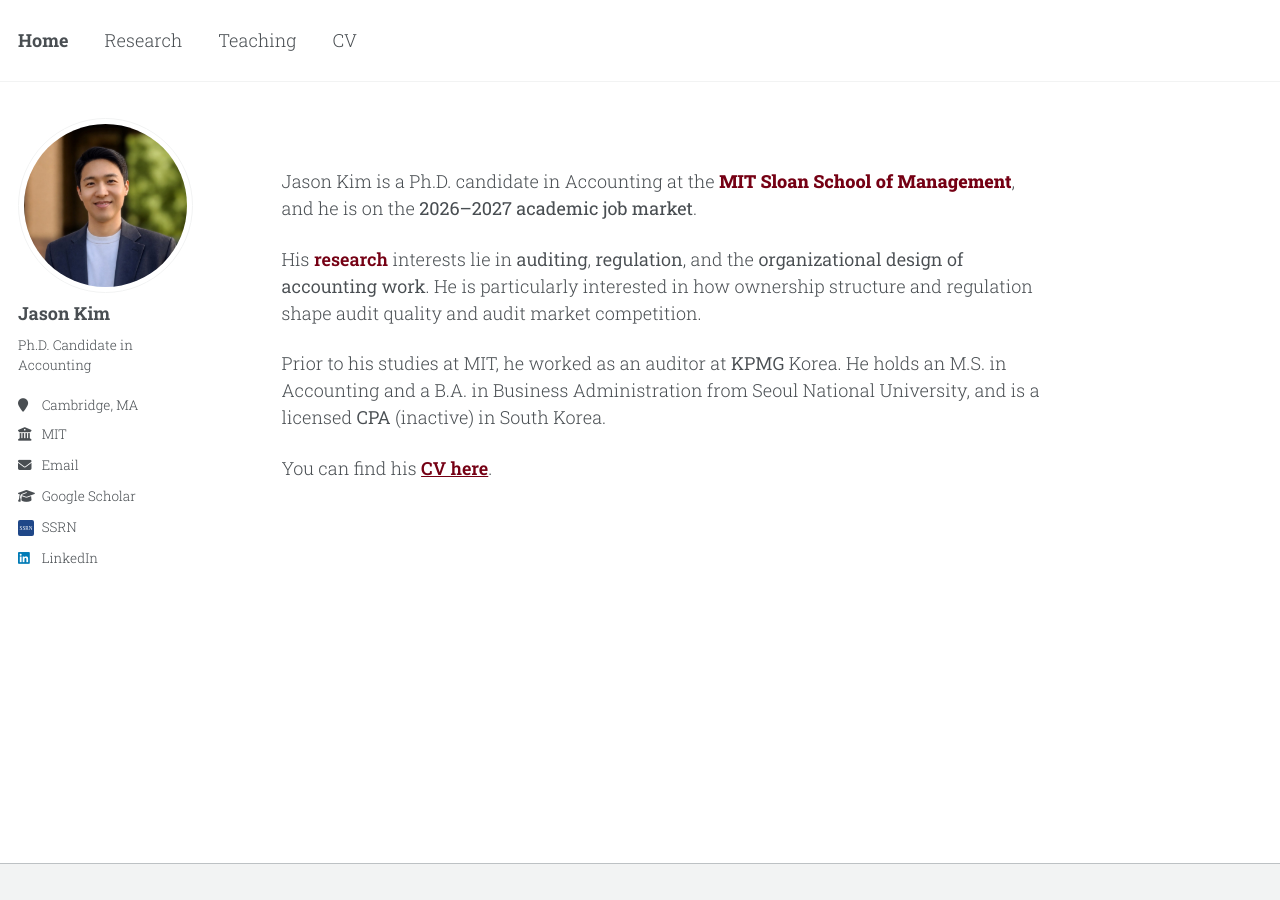
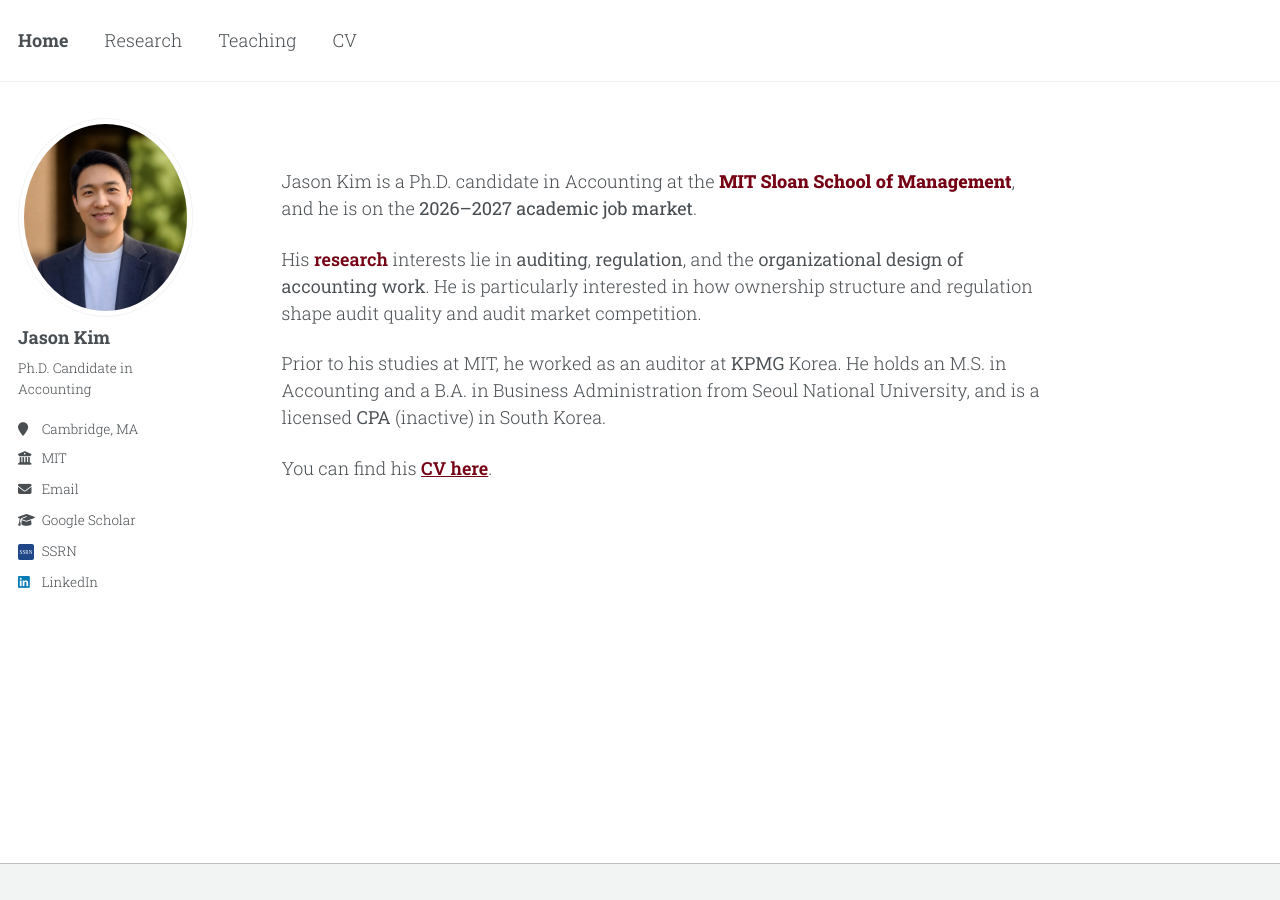
Before and after one commit to jgkim262/jgkim262.github.io, a Jekyll site: the page built from _pages/about.md, in a window 1280 px wide. Built offline with Jekyll 4.4.1, drawn with Linux system fonts in a browser that asks for light colours; a style sheet for code colours, icons or effects is not loaded.

Commit message:
Avatar back to the oval shape
Co-Authored-By: Claude Fable 5 <noreply@anthropic.com>

```diff
--- a/_sass/layout/_sidebar.scss
+++ b/_sass/layout/_sidebar.scss
@@ -172,7 +172,7 @@
     // this the shape would follow the uploaded file's own proportions, so a
     // square photo would render as a circle. object-position sits above
     // centre because faces sit in the upper half of a headshot.
-    aspect-ratio: 1; // circle; 0.88 gives timdesilva.me's oval
+    aspect-ratio: 0.88; // timdesilva.me's oval; 1 gives a circle
     object-fit: cover;
     object-position: center 30%;
   }
```
